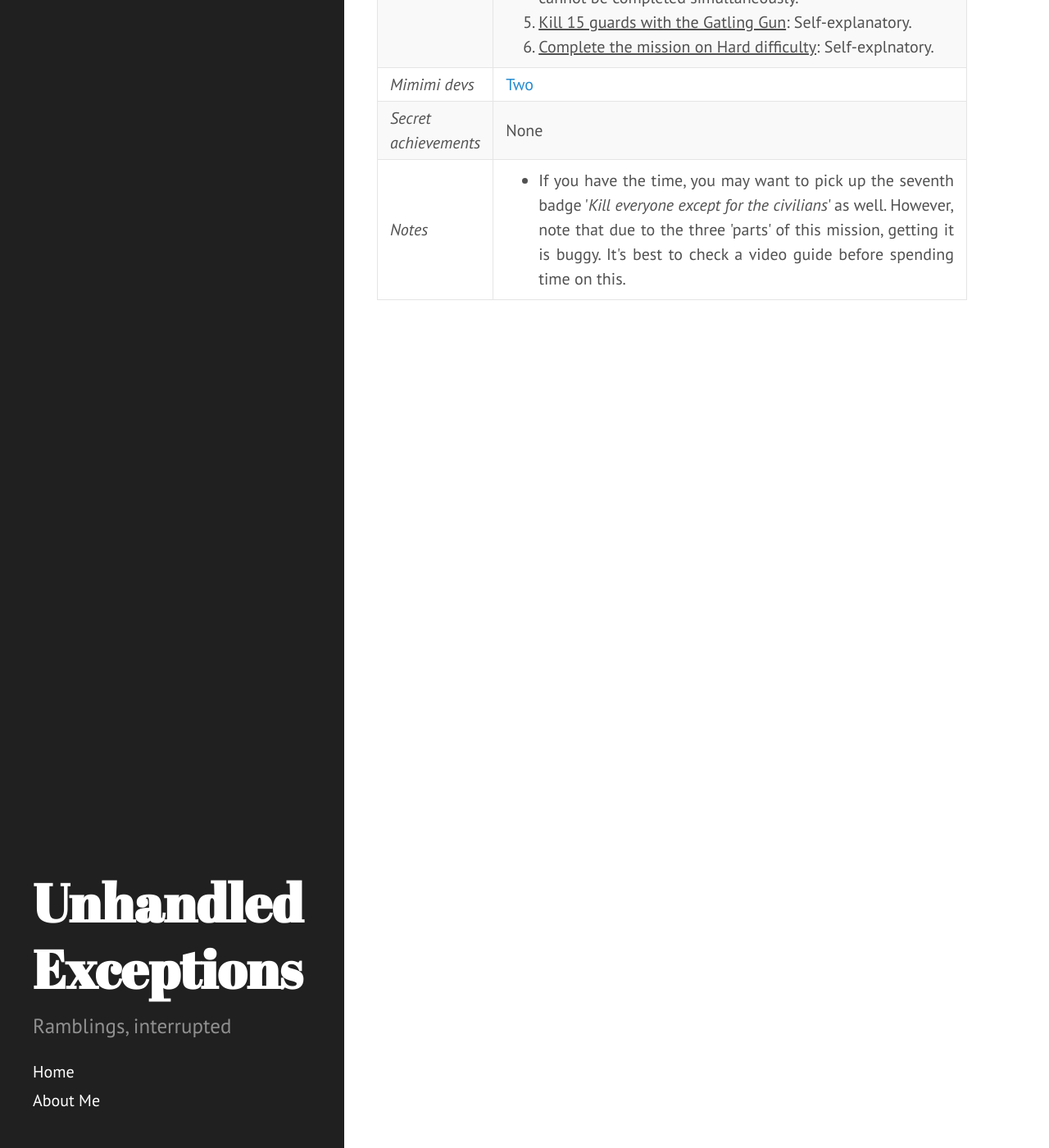
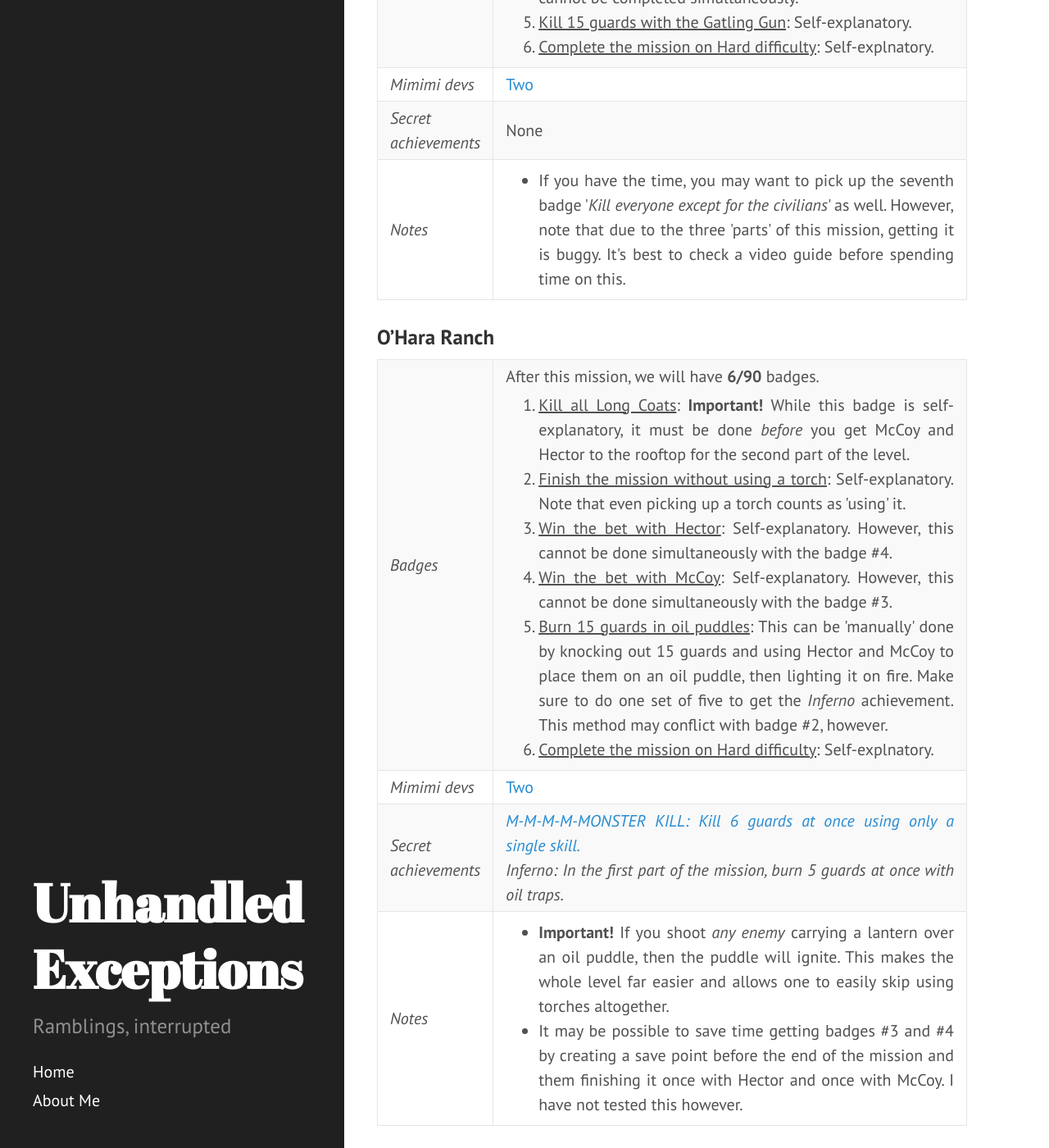
Before and after one commit to vedangnaik/vedangnaik.github.io, a Jekyll site: the page built from _posts/2021-04-28-hundred-percent-desperados.md, in a window 1280 px wide and 1400 px high, scrolled down 3983 px. Shown: the whole window at 82% size. Built offline with Jekyll 4.4.1, drawn with Linux system fonts in a browser that asks for light colours.

Commit message:
Added steps for levels 4 and 5

```diff
--- a/_posts/2021-04-28-hundred-percent-desperados.md
+++ b/_posts/2021-04-28-hundred-percent-desperados.md
@@ -28,7 +28,6 @@ From here, I will mainly focus on the other achievements, proceeding in a missio
 
 
 ### Devil’s Canyon (Chapter 1)
-
 <table>
     <colgroup>
       <col span="1" style="width: 15%;">
@@ -60,7 +59,6 @@ From here, I will mainly focus on the other achievements, proceeding in a missio
 
 
 ### Byers Pass
-
 <table>
     <colgroup>
       <col span="1" style="width: 15%;">
@@ -105,7 +103,6 @@ From here, I will mainly focus on the other achievements, proceeding in a missio
 
 
 ### Troublemakers in Flagstone
-
 <table>
     <colgroup>
       <col span="1" style="width: 15%;">
@@ -144,7 +141,6 @@ From here, I will mainly focus on the other achievements, proceeding in a missio
 
 
 ### Until Death Do Us Part
-
 <table>
     <colgroup>
       <col span="1" style="width: 15%;">
@@ -181,3 +177,46 @@ From here, I will mainly focus on the other achievements, proceeding in a missio
         </td>
     </tr>
 </table>
+
+
+### O'Hara Ranch
+<table>
+    <colgroup>
+      <col span="1" style="width: 15%;">
+      <col span="1" style="width: 85%;">
+    </colgroup>
+    <tr>
+        <td><i>Badges</i></td>
+        <td>
+            After this mission, we will have <b>6/90</b> badges.
+            <ol>
+                <li><u>Kill all Long Coats</u>: <b>Important!</b> While this badge is self-explanatory, it must be done <i>before</i> you get McCoy and Hector to the rooftop for the second part of the level.</li>
+                <li><u>Finish the mission without using a torch</u>: Self-explanatory. Note that even picking up a torch counts as 'using' it.</li>
+                <li><u>Win the bet with Hector</u>: Self-explanatory. However, this cannot be done simultaneously with the badge #4.</li>
+                <li><u>Win the bet with McCoy</u>: Self-explanatory. However, this cannot be done simultaneously with the badge #3.</li>
+                <li><u>Burn 15 guards in oil puddles</u>: This can be 'manually' done by knocking out 15 guards and using Hector and McCoy to place them on an oil puddle, then lighting it on fire. Make sure to do one set of five to get the <i>Inferno</i> achievement. This method may conflict with badge #2, however.</li>
+                <li><u>Complete the mission on Hard difficulty</u>: Self-explnatory.</li>
+            </ol>
+        </td>
+    </tr>
+    <tr>
+        <td><i>Mimimi devs</i></td>
+        <td><a href="https://www.trueachievements.com/a298714/veteran-bounty-hunter-achievement">Two</a></td>
+    </tr>
+    <tr>
+        <td><i>Secret achievements</i></td>
+        <td>
+            <a href="https://www.youtube.com/watch?v=8HPY9EEK7OU"><i>M-M-M-M-MONSTER KILL: Kill 6 guards at once using only a single skill.</i></a><br>
+            <i>Inferno: In the first part of the mission, burn 5 guards at once with oil traps.</i><br>
+        </td>
+    </tr>
+    <tr>
+        <td><i>Notes</i></td>
+        <td>
+            <ul>
+                <li><b>Important!</b> If you shoot <i>any enemy</i> carrying a lantern over an oil puddle, then the puddle will ignite. This makes the whole level far easier and allows one to easily skip using torches altogether.</li>
+                <li>It may be possible to save time getting badges #3 and #4 by creating a save point before the end of the mission and them finishing it once with Hector and once with McCoy. I have not tested this however.</li>
+            </ul>
+        </td>
+    </tr>
+</table>
```
